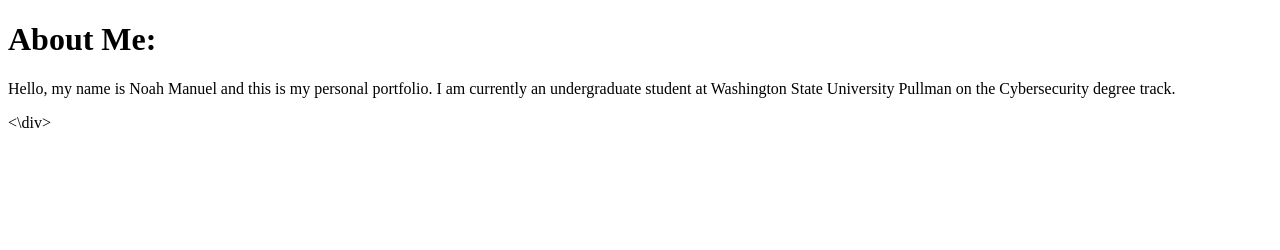
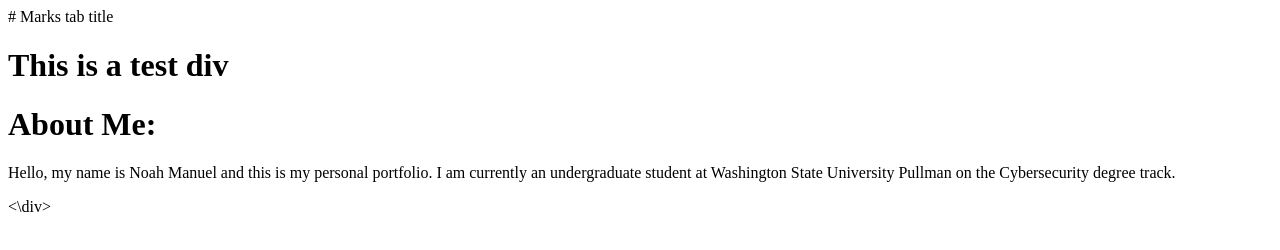
Before and after one commit to N5552027/n5552027.github.io, a plain HTML site: page index.html in a window 1280 px wide. Drawn offline with Linux system fonts and the light colour scheme.

Commit message:
Update index.html

```diff
--- a/index.html
+++ b/index.html
@@ -2,11 +2,15 @@
 
 <html>
   <head>
-    <title> Personal Portfolio </title>
+    <title> Personal Portfolio </title> # Marks tab title
     <link rel = "stylizer" href="styleindex.css">
   </head>
 
   <body>
+
+  <div class="testDiv">
+    <h1>This is a test div</h1>
+  </div>
 
   <div class= "About Me">
     <h1>About Me:</h1>
```
